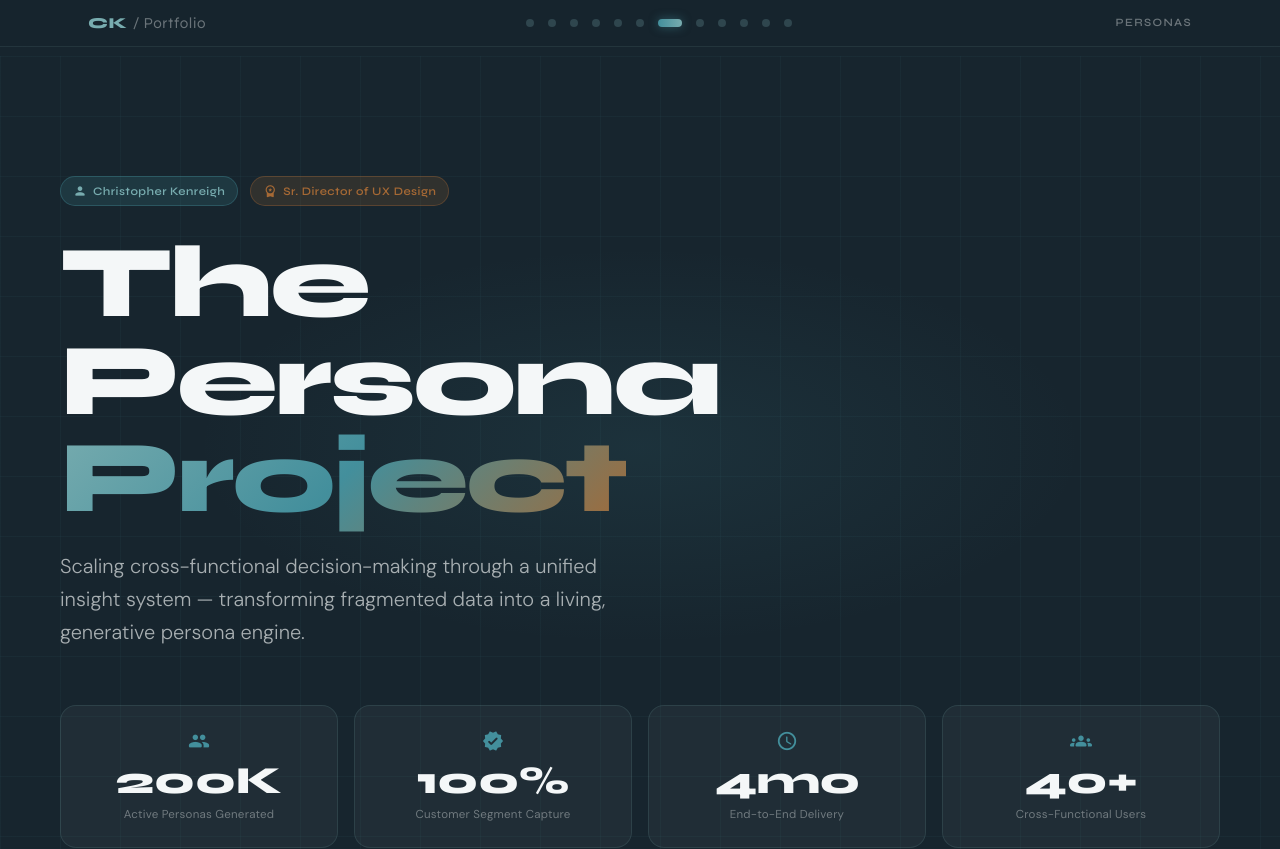
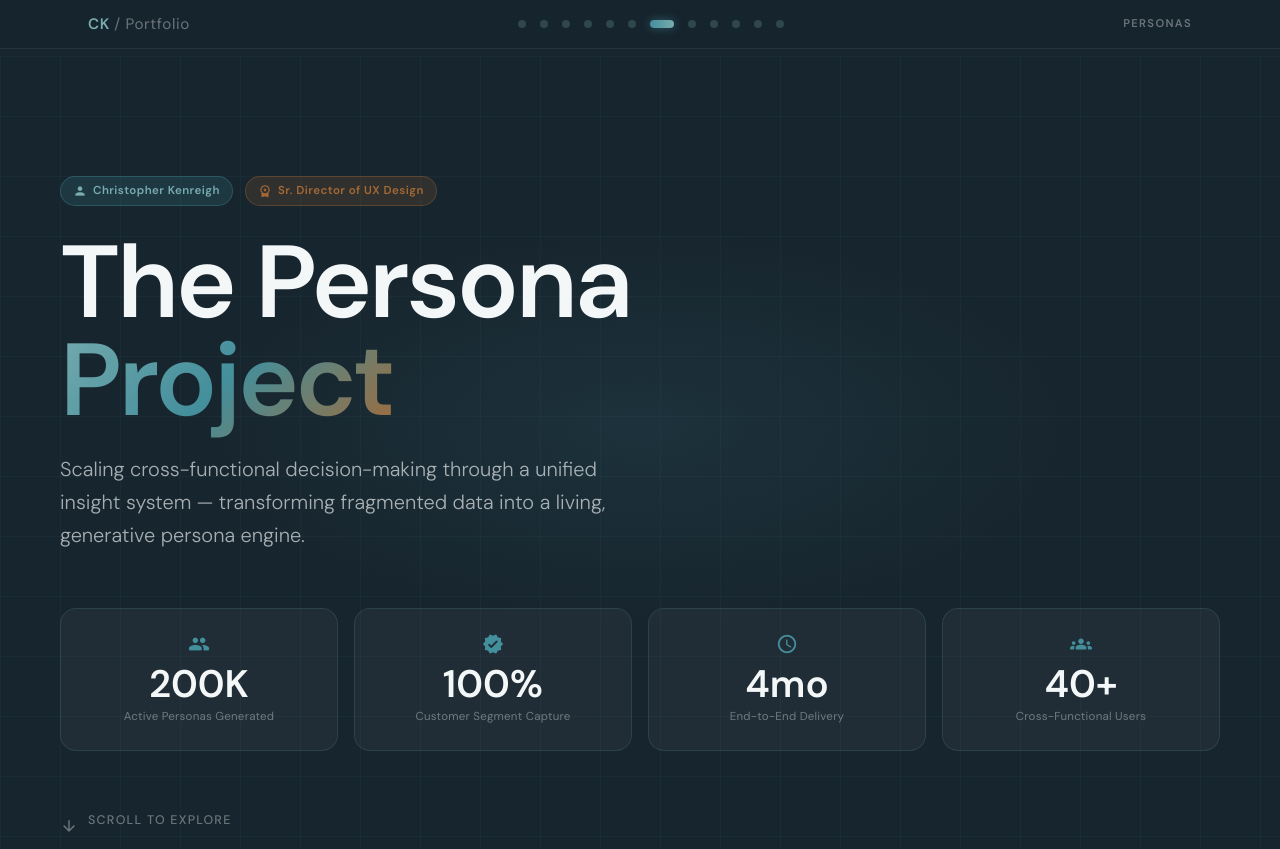
Before and after one commit to tangiblethinking/persongratadata, a React (Vite) app: page / in a window 1280 px wide. Shown: the top 849 px of the page. Built offline with nearby package versions, Linux system fonts and the light colour scheme.

Commit message:
Update global.css

```diff
--- a/src/styles/global.css
+++ b/src/styles/global.css
@@ -14,8 +14,8 @@
   --c-text-secondary: rgba(244,247,248,0.65);
   --c-text-muted: rgba(244,247,248,0.38);
 
-  --font-display: 'Syne', sans-serif;
-  --font-body: 'DM Sans', sans-serif;
+--font-display: 'DM Sans', sans-serif;
+--font-body: 'DM Sans', sans-serif;
 
   --section-pad: clamp(80px, 12vw, 140px);
   --content-max: 1200px;
```
